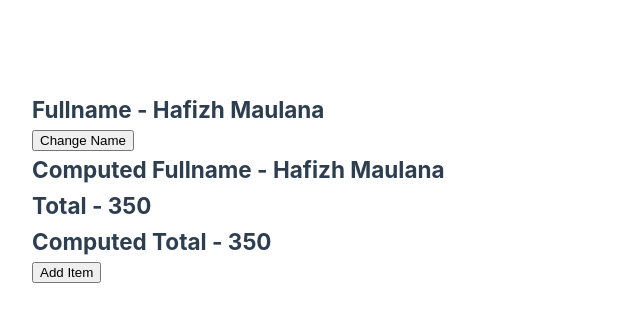
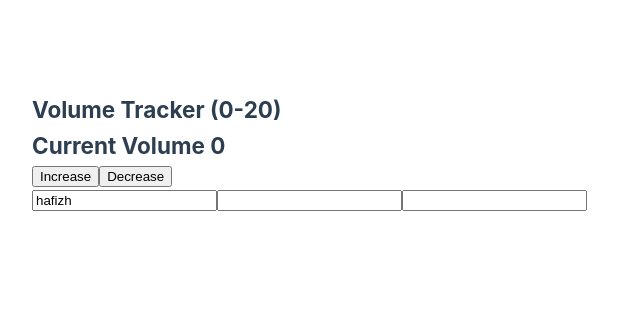
Before and after one commit to fizipan/vue-basic, a Vue app: page / in a window 1280 px wide. Shown: the top 322 px of the page, without its empty margins (0-640 px from the left). Built offline with nearby package versions, Linux system fonts and the light colour scheme.

Commit message:
watchers

```diff
--- a/src/App.vue
+++ b/src/App.vue
@@ -1,10 +1,13 @@
 <template>
-  <h2>Fullname - {{ firstName }} {{ lastName }}</h2>
-  <button @click="changeName">Change Name</button>
-  <h2>Computed Fullname - {{ fullName }}</h2>
-  <h2>Total - {{ items.reduce((total, item) => total + item.price, 0) }}</h2>
-  <h2>Computed Total - {{ total }}</h2>
-  <button @click="items.push({ id: 4, name: 'New Item', price: 10 })">Add Item</button>
+  <h2>Volume Tracker (0-20)</h2>
+  <h2>Current Volume {{ volume }}</h2>
+  <div>
+    <button @click="volume += 2">Increase</button>
+    <button @click="volume -= 2">Decrease</button>
+  </div>
+  <input type="text" v-model="movie" />
+  <input type="text" v-model="movieInfo.title" />
+  <input type="text" v-model="movieInfo.actor" />
 </template>
 
 <script>
@@ -12,33 +15,31 @@
   name: "App",
   data() {
     return {
-      firstName: "Hafizh",
-      lastName: "Maulana",
-      items: [
-        { id: 1, title: "TV", price: 100 },
-        { id: 2, title: "Laptop", price: 200 },
-        { id: 3, title: "Kulkas", price: 50 },
-      ],
+      volume: 0,
+      movie: "hafizh",
+      movieInfo: {
+        title: "",
+        actor: "",
+      },
     }
   },
-  methods: {
-    changeName() {
-      this.fullName = "Syatya Athary"
+  watch: {
+    volume(newVolume, oldValue) {
+      if (newVolume > oldValue && newVolume === 16) {
+        alert("Volume at max!")
+      }
     },
-  },
-  computed: {
-    fullName: {
-      get() {
-        return this.firstName + " " + this.lastName
+    movie: {
+      handler(newValue) {
+        console.log("calling api =", newValue)
       },
-      set(newValue) {
-        const names = newValue.split(" ")
-        this.firstName = names[0]
-        this.lastName = names[1]
+      immediate: true,
+    },
+    movieInfo: {
+      handler(newValue) {
+        console.log("calling api =", newValue)
       },
-    },
-    total() {
-      return this.items.reduce((total, item) => total + item.price, 0)
+      deep: true,
     },
   },
 }
```
